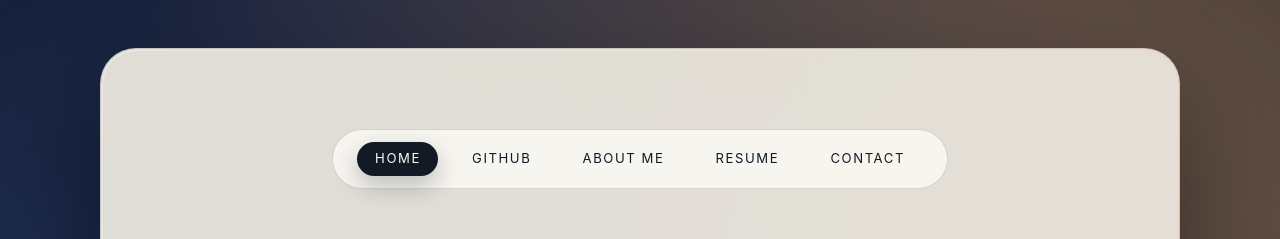
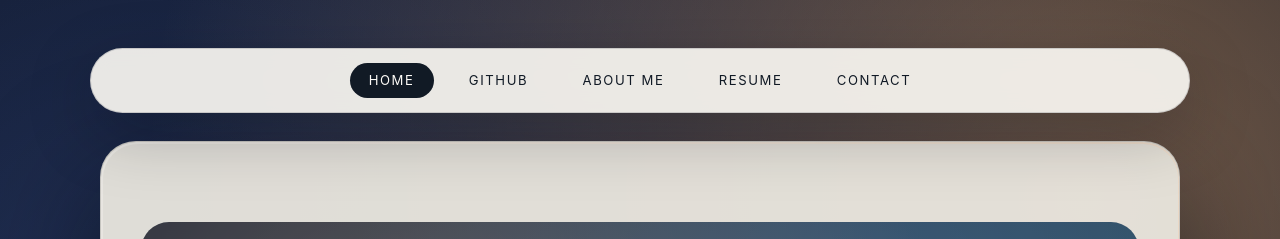
Before and after one commit to polter-dev/polter-dev.github.io, a React app: page / in a window 1280 px wide. Shown: the top 239 px of the page. Built offline with nearby package versions, Linux system fonts and the light colour scheme; the HTML template or start-up script is replaced by a standard one.

Commit message:
updated styling sheets for certain elements added in pages, also added a universal pill like bar for each page

```diff
--- /dev/null
+++ b/public/toc.css
@@ -0,0 +1,78 @@
+.toc {
+  display: flex;
+  justify-content: center;
+  align-items: center;
+  gap: 1rem;
+  flex-wrap: wrap;
+  margin: 0 auto 1.8rem;
+  padding: 0.85rem 1.5rem;
+  max-width: 1100px;
+  border-radius: 999px;
+  border: 1px solid rgba(17, 26, 37, 0.15);
+  background: rgba(250, 248, 242, 0.92);
+  backdrop-filter: blur(10px);
+  box-shadow: 0 20px 65px rgba(5, 8, 15, 0.25);
+  position: sticky;
+  top: 1rem;
+  z-index: 20;
+}
+
+.toc a {
+  position: relative;
+  font-size: 0.82rem;
+  text-transform: uppercase;
+  letter-spacing: 0.12em;
+  color: #111a25;
+  text-decoration: none;
+  padding: 0.45rem 1.2rem;
+  border-radius: 999px;
+  transition:
+    color 220ms ease,
+    transform 220ms ease;
+  isolation: isolate;
+}
+
+.toc a::after {
+  content: '';
+  position: absolute;
+  inset: 0;
+  border-radius: inherit;
+  background: rgba(17, 26, 37, 0.08);
+  z-index: -1;
+  transform: scaleY(0);
+  transform-origin: center;
+  transition: transform 220ms ease, background 220ms ease;
+}
+
+.toc a[aria-current='page']::after {
+  background: #111a25;
+  transform: scaleY(1);
+}
+
+.toc a[aria-current='page'] {
+  color: #fdfbf7;
+}
+
+.toc a:hover,
+.toc a:focus-visible {
+  color: var(--accent, #ff7a18);
+  transform: translateY(-1px);
+}
+
+.toc a:hover::after,
+.toc a:focus-visible::after {
+  transform: scaleY(1);
+  background: rgba(17, 26, 37, 0.15);
+}
+
+@media (max-width: 640px) {
+  .toc {
+    padding: 0.65rem 1rem;
+    gap: 0.6rem;
+  }
+
+  .toc a {
+    font-size: 0.75rem;
+    letter-spacing: 0.1em;
+  }
+}
--- a/src/App.css
+++ b/src/App.css
@@ -1,3 +1,5 @@
+@import url('/toc.css');
+
 .page {
   max-width: 1080px;
   margin: 0 auto;
@@ -348,45 +350,3 @@
   display: block;
   filter: saturate(1.05);
 }
-.toc {
-  display: flex;
-  justify-content: center;
-  align-items: center;
-  gap: 1rem;
-  flex-wrap: wrap;
-  margin: 0 auto 1.5rem;
-  padding: 0.75rem 1.5rem;
-  max-width: 960px;
-  border-radius: 999px;
-  border: 1px solid rgba(17, 26, 37, 0.15);
-  background: rgba(250, 248, 242, 0.9);
-  position: sticky;
-  top: 1.25rem;
-  z-index: 10;
-  backdrop-filter: blur(8px);
-}
-
-.toc a {
-  font-size: 0.82rem;
-  text-transform: uppercase;
-  letter-spacing: 0.12em;
-  color: #111a25;
-  text-decoration: none;
-  padding: 0.4rem 1.1rem;
-  border-radius: 999px;
-  transition: color 180ms ease, border-color 180ms ease, box-shadow 180ms ease, background 180ms ease;
-}
-
-.toc a.primary {
-  background: #111a25;
-  color: #fdfbf7;
-  box-shadow: 0 10px 25px rgba(13, 19, 27, 0.25);
-}
-
-.toc a:hover,
-.toc a:focus-visible {
-  color: var(--accent);
-  border-color: var(--accent);
-  background: rgba(255, 255, 255, 0.9);
-  box-shadow: 0 6px 18px rgba(12, 18, 26, 0.12);
-}
--- a/src/App.tsx
+++ b/src/App.tsx
@@ -5,15 +5,18 @@ const projectSlots = Array.from({ length: 3 })
 
 function App() {
   return (
-    <div className="page">
+    <>
       <nav className="toc" aria-label="Table of contents">
-        <a href="/" className="primary">Home</a>
+        <a href="/" aria-current="page">
+          Home
+        </a>
         <a href="/github.html">Github</a>
         <a href="/about.html">About Me</a>
         <a href="/resume.html">Resume</a>
         <a href="/contact.html">Contact</a>
       </nav>
 
+      <div className="page">
       <header className="hero" aria-labelledby="intro-title">
         <div className="hero-content">
           <p className="eyebrow">Aspiring software engineer</p>
@@ -77,7 +80,8 @@ function App() {
           </p>
         </div>
       </section>
-    </div>
+      </div>
+    </>
   )
 }
 
--- a/src/index.css
+++ b/src/index.css
@@ -17,6 +17,10 @@
   --bg-card: rgba(234, 231, 223, 0.95);
   --bg-hero: linear-gradient(145deg, #1a2436, #2f4f66 55%, #f3a46f);
   --grain: radial-gradient(circle at 20% 20%, rgba(255, 255, 255, 0.08), transparent 55%);
+}
+
+html {
+  scroll-behavior: smooth;
 }
 
 *,
```
